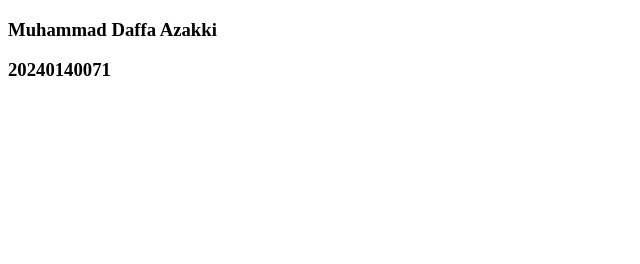
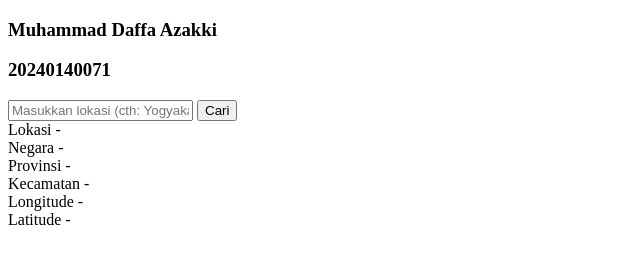
Before and after one commit to MuhammadDaffaAzakki/071_WeatherApi, a website: page public/index.html in a window 1280 px wide. Shown: the whole page, without its empty margins (0-640 px from the left). Drawn offline with Linux system fonts and the light colour scheme.

Commit message:
Menambahkan form input pencarian dan elemen penampil data

```diff
--- a/public/index.html
+++ b/public/index.html
@@ -13,3 +13,36 @@
             <h3>Muhammad Daffa Azakki</h3>
             <h3>20240140071</h3>
         </div>
+
+        <div class="input-group">
+            <input type="text" id="inputLokasi" placeholder="Masukkan lokasi (cth: Yogyakarta)...">
+            <button onclick="cariLokasi()">Cari</button>
+        </div>
+
+        <div class="result">
+            <div class="result-item">
+                <span class="result-label">Lokasi</span>
+                <span class="result-value" id="resLokasi">-</span>
+            </div>
+            <div class="result-item">
+                <span class="result-label">Negara</span>
+                <span class="result-value" id="resNegara">-</span>
+            </div>
+            <div class="result-item">
+                <span class="result-label">Provinsi</span>
+                <span class="result-value" id="resProvinsi">-</span>
+            </div>
+            <div class="result-item">
+                <span class="result-label">Kecamatan</span>
+                <span class="result-value" id="resKecamatan">-</span>
+            </div>
+            <div class="result-item">
+                <span class="result-label">Longitude</span>
+                <span class="result-value" id="resLongitude">-</span>
+            </div>
+            <div class="result-item">
+                <span class="result-label">Latitude</span>
+                <span class="result-value" id="resLatitude">-</span>
+            </div>
+        </div>
+    </div>
```
